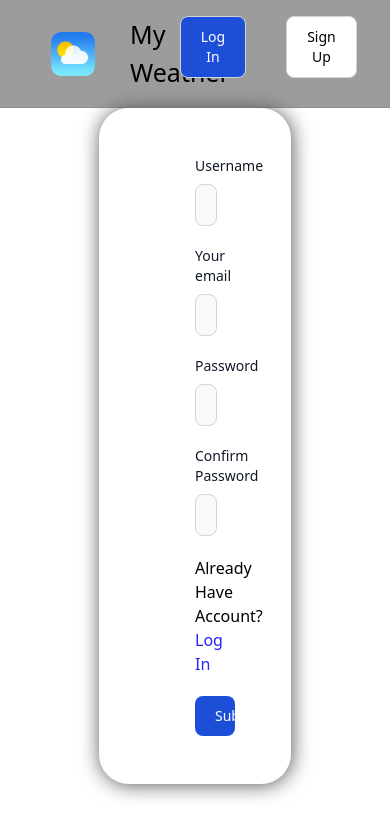
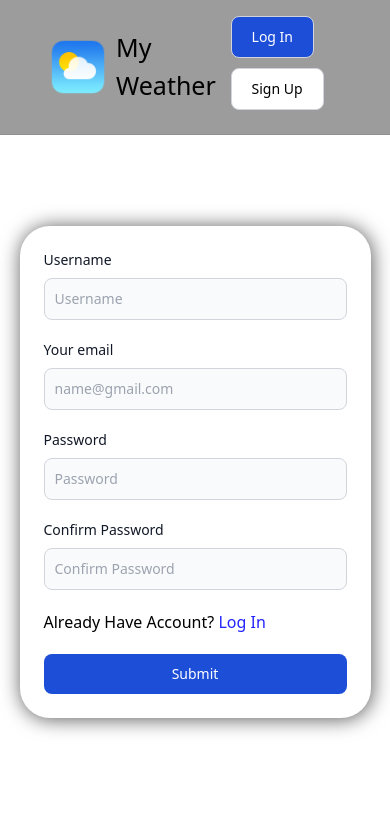
Before and after one commit to Hil-Patel/My-Weather, a React (Create React App) app: page /signUp in a window 390 px wide. Shown: the top 838 px of the page. Built offline with nearby package versions, Linux system fonts and the light colour scheme.

Commit message:
making mobile responsive

```diff
--- a/src/assets/style.css
+++ b/src/assets/style.css
@@ -78,3 +78,37 @@ nav{
 .Thunderstorm>div{
     color: rgb(190, 190, 190);
 }
+
+@media only screen and (max-width: 600px) {
+
+
+    .title {
+        align-items: center;
+        gap: 0.5rem;
+    }
+
+    .title > img {
+        width: 60px;
+    }
+
+    .title > h1 {
+        font-size: 25px;
+    }
+
+    .butn {
+        flex-direction: column;
+        gap: 0.1rem;
+        width: 8rem;
+    }
+
+    .default {
+        width: auto;
+        padding: 0.3rem 0.7rem;
+        border-radius: 15px;
+    }
+
+    .log-form {
+        width: 90%;
+        padding: 1.5rem;
+    }
+}
--- a/src/components/Citydetail.jsx
+++ b/src/components/Citydetail.jsx
@@ -12,7 +12,7 @@ const Citydetail = (props) => {
           <div class="font-bold text-xl">{props.citydetail.name}</div>
           <div class="text-sm text-gray-500"> {date.getDate()}-{date.getMonth()}-{date.getFullYear()}</div>
           <div class="mt-6 text-6xl self-center inline-flex items-center justify-center rounded-lg text-indigo-400 h-24 w-24">
-            <img src= {`./img/${details.citydetail.weather[0].main}.png`} alt="" class="p-1" />
+            <img src= {`/img/${details.citydetail.weather[0].main}.png`} alt="" class="p-1" />
           </div>
           <div class="flex flex-row items-center justify-center mt-6">
             <div class="font-medium text-6xl">{temprature}°</div>
--- a/src/components/LogInForm.jsx
+++ b/src/components/LogInForm.jsx
@@ -12,7 +12,7 @@ export default function LogInForm(props) {
     if ( values.password=== decryptedPassword) {
       navigate("/home");
     } else {
-      alert("something went wrong !!!")
+      navigate("/");
     }
   };
 
```
